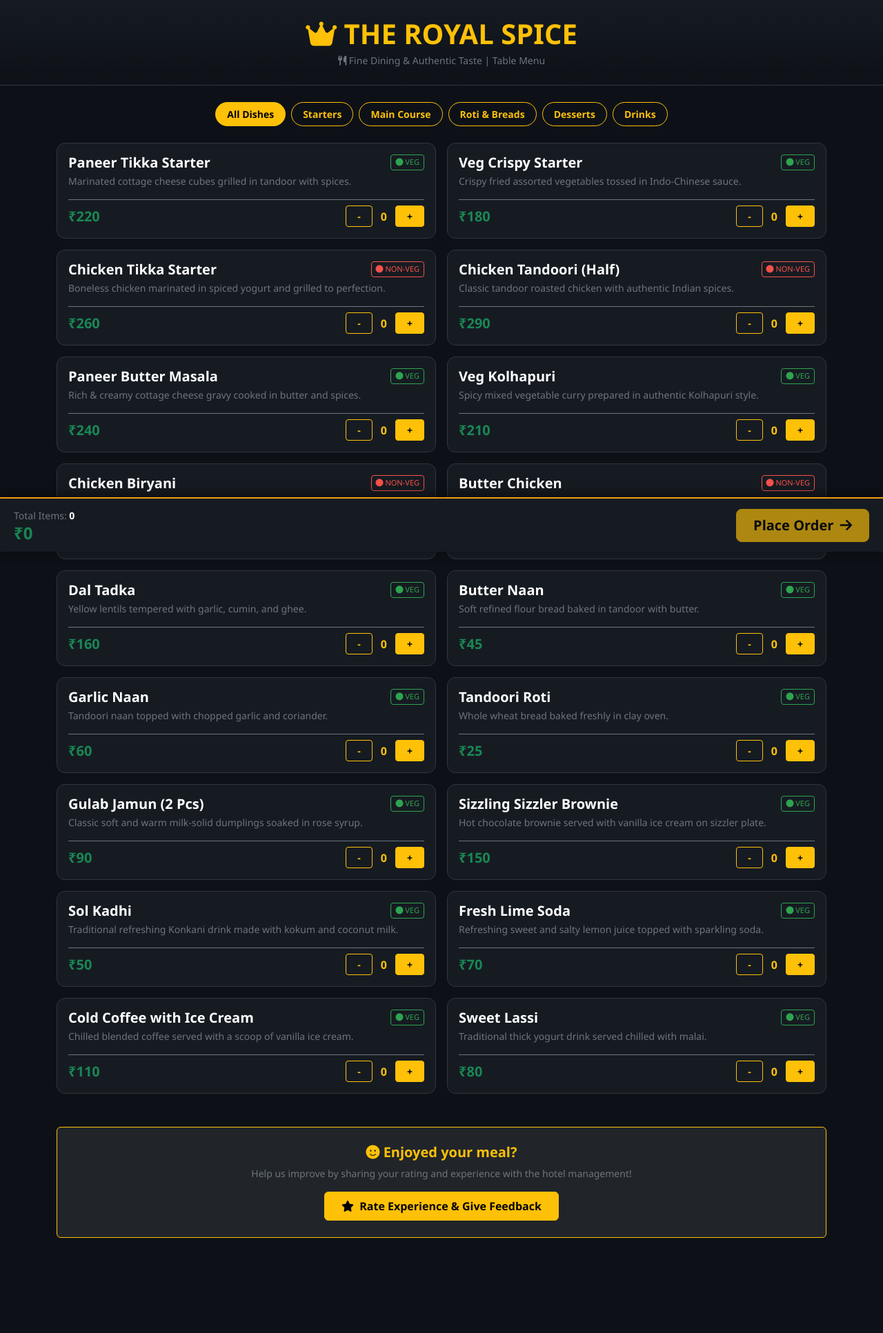
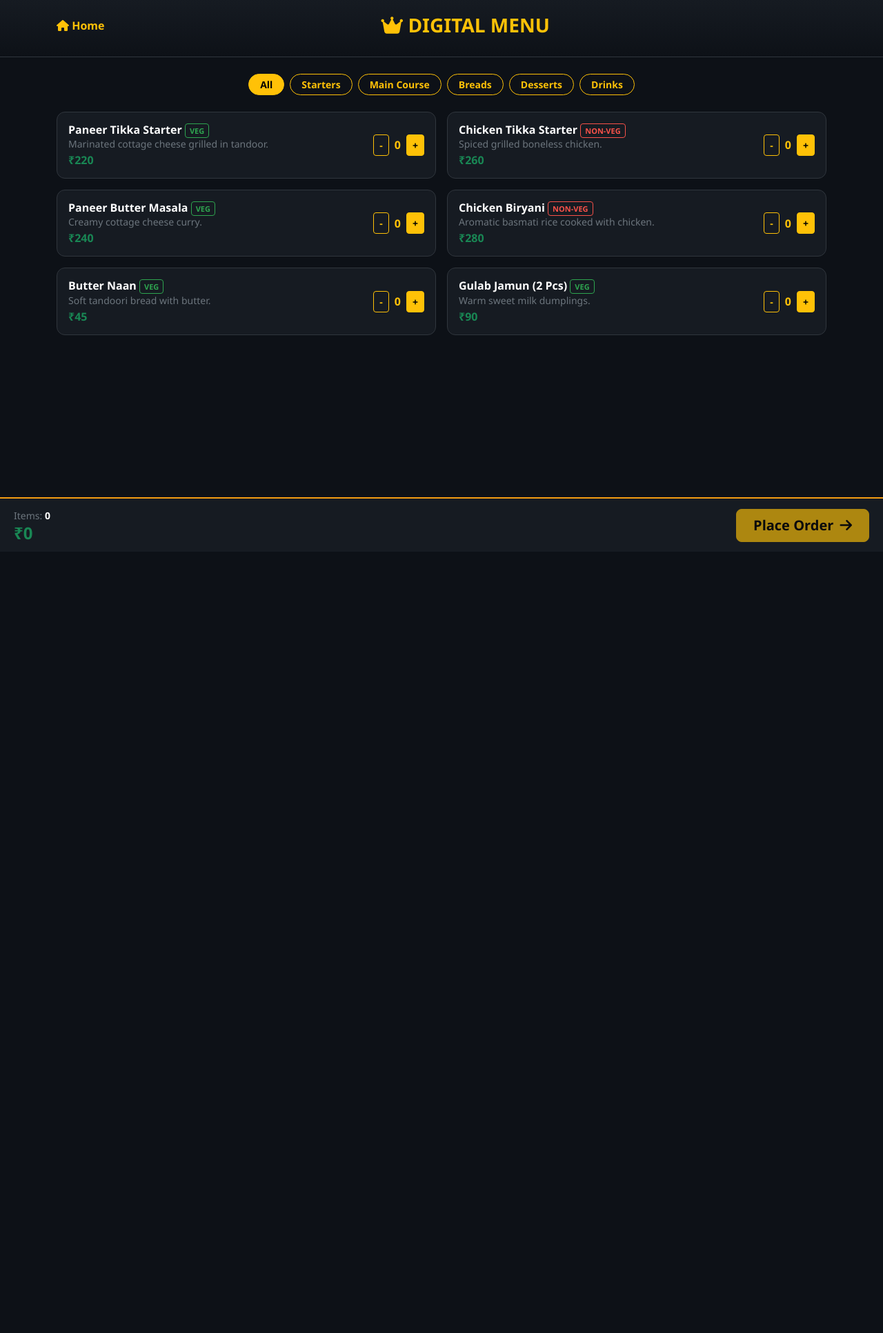
Before and after one commit to Harshadamahajan28/hotel-menu-app, a Flask app: page /menu in a window 1280 px wide. Shown: the whole page at 69% size. After the commit the page ends 786 px from the top, so only its background shows below. Run offline with Flask 3, Linux system fonts and the light colour scheme.

Commit message:
Update menu.html

```diff
--- a/templates/menu.html
+++ b/templates/menu.html
@@ -3,60 +3,47 @@
 <head>
     <meta charset="UTF-8">
     <meta name="viewport" content="width=device-width, initial-scale=1.0">
-    <title>Digital Menu - The Royal Spice</title>
+    <title>Digital Menu | The Royal Spice</title>
     <link rel="stylesheet" href="https://cdn.jsdelivr.net/npm/bootstrap@5.3.0/dist/css/bootstrap.min.css">
     <link rel="stylesheet" href="https://cdnjs.cloudflare.com/ajax/libs/font-awesome/6.4.0/css/all.min.css">
     <style>
         body { background-color: #0d1117; color: #ffffff; font-family: 'Segoe UI', sans-serif; padding-bottom: 90px; }
-        .hero-section { background: linear-gradient(180deg, #161b22 0%, #0d1117 100%); padding: 25px 15px; border-bottom: 1px solid #30363d; text-align: center; }
-        .dish-card { background-color: #161b22; border: 1px solid #30363d; border-radius: 12px; transition: transform 0.2s, border-color 0.2s; }
-        .dish-card:hover { border-color: #f39c12; transform: translateY(-2px); }
-        .cart-bar { position: fixed; bottom: 0; left: 0; right: 0; background-color: #161b22; border-top: 2px solid #f39c12; padding: 12px 20px; z-index: 1000; box-shadow: 0 -4px 15px rgba(0,0,0,0.5); }
-        .btn-cat { border-radius: 20px; font-weight: 600; padding: 6px 16px; font-size: 14px; }
+        .hero-section { background: linear-gradient(180deg, #161b22 0%, #0d1117 100%); padding: 20px 15px; border-bottom: 1px solid #30363d; }
+        .dish-card { background-color: #161b22; border: 1px solid #30363d; border-radius: 12px; }
+        .dish-card:hover { border-color: #f39c12; }
+        .cart-bar { position: fixed; bottom: 0; left: 0; right: 0; background-color: #161b22; border-top: 2px solid #f39c12; padding: 12px 20px; z-index: 1000; }
         .badge-veg { color: #2ea44f; border: 1px solid #2ea44f; padding: 2px 6px; font-size: 11px; border-radius: 4px; }
         .badge-nonveg { color: #f85149; border: 1px solid #f85149; padding: 2px 6px; font-size: 11px; border-radius: 4px; }
     </style>
 </head>
 <body>
 
-    <!-- Header Section -->
-    <div class="hero-section mb-4">
-        <h1 class="fw-bold text-warning mb-1"><i class="fa-solid fa-crown"></i> THE ROYAL SPICE</h1>
-        <p class="text-secondary small mb-0"><i class="fa-solid fa-utensils"></i> Fine Dining & Authentic Taste | Table Menu</p>
+    <div class="hero-section text-center mb-4">
+        <div class="d-flex justify-content-between align-items-center container mb-2">
+            <a href="{{ url_for('home') }}" class="text-warning text-decoration-none fw-bold"><i class="fa-solid fa-house"></i> Home</a>
+            <h3 class="fw-bold text-warning m-0"><i class="fa-solid fa-crown"></i> DIGITAL MENU</h3>
+            <div></div>
+        </div>
     </div>
 
     <div class="container">
-        <!-- Category Filter Buttons (Drinks Category Added) -->
+        <!-- Category Buttons -->
         <div class="d-flex justify-content-center gap-2 mb-4 flex-wrap">
-            <button class="btn btn-warning btn-cat" onclick="filterMenu('all')">All Dishes</button>
-            <button class="btn btn-outline-warning btn-cat" onclick="filterMenu('Starters')">Starters</button>
-            <button class="btn btn-outline-warning btn-cat" onclick="filterMenu('Main Course')">Main Course</button>
-            <button class="btn btn-outline-warning btn-cat" onclick="filterMenu('Roti & Breads')">Roti & Breads</button>
-            <button class="btn btn-outline-warning btn-cat" onclick="filterMenu('Desserts')">Desserts</button>
-            <button class="btn btn-outline-warning btn-cat" onclick="filterMenu('Drinks')">Drinks</button>
+            <button class="btn btn-warning rounded-pill btn-sm fw-bold px-3" onclick="filterMenu('all')">All</button>
+            <button class="btn btn-outline-warning rounded-pill btn-sm fw-bold px-3" onclick="filterMenu('Starters')">Starters</button>
+            <button class="btn btn-outline-warning rounded-pill btn-sm fw-bold px-3" onclick="filterMenu('Main Course')">Main Course</button>
+            <button class="btn btn-outline-warning rounded-pill btn-sm fw-bold px-3" onclick="filterMenu('Roti & Breads')">Breads</button>
+            <button class="btn btn-outline-warning rounded-pill btn-sm fw-bold px-3" onclick="filterMenu('Desserts')">Desserts</button>
+            <button class="btn btn-outline-warning rounded-pill btn-sm fw-bold px-3" onclick="filterMenu('Drinks')">Drinks</button>
         </div>
 
-        <!-- Menu Grid -->
-        <div class="row g-3" id="menuGrid">
-            <!-- Dishes loaded dynamically via JS -->
+        <div class="row g-3" id="menuGrid"></div>
     </div>
 
-        <!-- ⭐ Customer Feedback Button -->
-        <div class="card card-custom bg-dark border-warning text-center p-4 my-5">
-            <h5 class="text-warning fw-bold mb-2"><i class="fa-solid fa-face-smile"></i> Enjoyed your meal?</h5>
-            <p class="text-secondary small mb-3">Help us improve by sharing your rating and experience with the hotel management!</p>
-            <div>
-                <button class="btn btn-warning fw-bold px-4 py-2" data-bs-toggle="modal" data-bs-target="#feedbackModal">
-                    <i class="fa-solid fa-star me-1"></i> Rate Experience & Give Feedback
-                </button>
-            </div>
-        </div>
-    </div>
-
-    <!-- Floating Bottom Cart Bar -->
+    <!-- Floating Cart Bar -->
     <div class="cart-bar d-flex justify-content-between align-items-center">
         <div>
-            <span class="text-secondary small">Total Items: <strong class="text-white" id="cartCount">0</strong></span>
+            <span class="text-secondary small">Items: <strong class="text-white" id="cartCount">0</strong></span>
             <h4 class="text-success fw-bold m-0">₹<span id="cartTotal">0</span></h4>
         </div>
         <button class="btn btn-warning btn-lg fw-bold px-4" data-bs-toggle="modal" data-bs-target="#orderModal" id="checkoutBtn" disabled>
@@ -64,32 +51,27 @@
         </button>
     </div>
 
-    <!-- Place Order Modal -->
-    <div class="modal fade" id="orderModal" tabindex="-1" aria-hidden="true">
+    <!-- Order Modal -->
+    <div class="modal fade" id="orderModal" tabindex="-1">
         <div class="modal-dialog modal-dialog-centered">
             <div class="modal-content bg-dark text-white border-secondary">
                 <div class="modal-header border-secondary">
-                    <h5 class="modal-title text-warning fw-bold"><i class="fa-solid fa-receipt"></i> Confirm Your Order</h5>
+                    <h5 class="modal-title text-warning fw-bold"><i class="fa-solid fa-receipt"></i> Confirm Order</h5>
                     <button type="button" class="btn-close btn-close-white" data-bs-dismiss="modal"></button>
                 </div>
                 <div class="modal-body">
                     <div class="mb-3">
-                        <label class="form-label small">Your Name <span class="text-danger">*</span></label>
+                        <label class="form-label small">Your Name *</label>
                         <input type="text" id="cust_name" class="form-control bg-secondary text-white border-0" placeholder="e.g. Rahul Sharma" required>
                     </div>
                     <div class="mb-3">
-                        <label class="form-label small">Table Number <span class="text-danger">*</span></label>
+                        <label class="form-label small">Table Number *</label>
                         <input type="number" id="table_no" class="form-control bg-secondary text-white border-0" placeholder="e.g. 5" required>
                     </div>
-                    <div class="mb-3">
-                        <label class="form-label small">Phone Number (Optional)</label>
-                        <input type="tel" id="cust_phone" class="form-control bg-secondary text-white border-0" placeholder="e.g. 9876543210">
-                    </div>
                     <hr class="border-secondary">
-                    <h6 class="fw-bold text-warning">Order Items:</h6>
                     <div id="modalCartItems" class="small text-light opacity-75 mb-3"></div>
                     <div class="d-flex justify-content-between fw-bold fs-5 text-success">
-                        <span>Total Payable:</span>
+                        <span>Total:</span>
                         <span>₹<span id="modalCartTotal">0</span></span>
                     </div>
                 </div>
@@ -100,36 +82,37 @@
         </div>
     </div>
 
-    <!-- Feedback Modal -->
-    <div class="modal fade" id="feedbackModal" tabindex="-1" aria-hidden="true">
+    <!-- 🎉 Order Success Receipt Modal (With ID) -->
+    <div class="modal fade" id="successModal" tabindex="-1" data-bs-backdrop="static">
         <div class="modal-dialog modal-dialog-centered">
-            <div class="modal-content bg-dark text-white border-secondary">
-                <div class="modal-header border-secondary">
-                    <h5 class="modal-title text-warning fw-bold"><i class="fa-solid fa-star"></i> Customer Feedback</h5>
-                    <button type="button" class="btn-close btn-close-white" data-bs-dismiss="modal"></button>
+            <div class="modal-content bg-dark text-white border-success">
+                <div class="modal-body text-center p-4">
+                    <div class="fs-1 text-success mb-2"><i class="fa-solid fa-circle-check"></i></div>
+                    <h4 class="fw-bold text-success mb-1">Order Sent to Kitchen!</h4>
+                    <p class="text-secondary small">Your order has been placed successfully.</p>
+
+                    <div class="bg-secondary bg-opacity-25 p-3 rounded-3 my-3 text-start border border-secondary">
+                        <div class="d-flex justify-content-between mb-1">
+                            <span class="text-secondary">Order ID:</span>
+                            <strong class="text-warning" id="res_order_id">#ORD-0000</strong>
                         </div>
-                <div class="modal-body">
-                    <div class="mb-3">
-                        <label class="form-label small">Your Name</label>
-                        <input type="text" id="rev_name" class="form-control bg-secondary text-white border-0" placeholder="Enter your name">
+                        <div class="d-flex justify-content-between mb-1">
+                            <span class="text-secondary">Table No:</span>
+                            <strong class="text-white" id="res_table">0</strong>
                         </div>
-                    <div class="mb-3">
-                        <label class="form-label small">Rating</label>
-                        <select id="rev_rating" class="form-select bg-secondary text-white border-0">
-                            <option value="5">⭐⭐⭐⭐⭐ (5/5) Excellent</option>
-                            <option value="4">⭐⭐⭐⭐ (4/5) Very Good</option>
-                            <option value="3">⭐⭐⭐ (3/5) Good</option>
-                            <option value="2">⭐⭐ (2/5) Average</option>
-                            <option value="1">⭐ (1/5) Poor</option>
-                        </select>
+                        <div class="d-flex justify-content-between mb-1">
+                            <span class="text-secondary">Customer:</span>
+                            <strong class="text-white" id="res_name">Guest</strong>
                         </div>
-                    <div class="mb-3">
-                        <label class="form-label small">Comments / Feedback</label>
-                        <textarea id="rev_comment" class="form-control bg-secondary text-white border-0" rows="3" placeholder="Tell us about the food quality & service..."></textarea>
+                        <hr class="border-secondary my-2">
+                        <div id="res_items" class="small text-light mb-2"></div>
+                        <div class="d-flex justify-content-between fw-bold text-success fs-6">
+                            <span>Total Paid:</span>
+                            <span>₹<span id="res_total">0</span></span>
                         </div>
                     </div>
-                <div class="modal-footer border-secondary">
-                    <button type="button" class="btn btn-warning w-100 fw-bold" onclick="submitReview()">Submit Feedback</button>
+
+                    <button class="btn btn-success fw-bold w-100" onclick="location.reload()">Back to Menu</button>
                 </div>
             </div>
         </div>
@@ -138,33 +121,12 @@
     <script src="https://cdn.jsdelivr.net/npm/bootstrap@5.3.0/dist/js/bootstrap.bundle.min.js"></script>
     <script>
         const dishes = [
-            // Starters
-            { id: 1, name: "Paneer Tikka Starter", price: 220, category: "Starters", type: "veg", desc: "Marinated cottage cheese cubes grilled in tandoor with spices." },
-            { id: 2, name: "Veg Crispy Starter", price: 180, category: "Starters", type: "veg", desc: "Crispy fried assorted vegetables tossed in Indo-Chinese sauce." },
-            { id: 3, name: "Chicken Tikka Starter", price: 260, category: "Starters", type: "nonveg", desc: "Boneless chicken marinated in spiced yogurt and grilled to perfection." },
-            { id: 4, name: "Chicken Tandoori (Half)", price: 290, category: "Starters", type: "nonveg", desc: "Classic tandoor roasted chicken with authentic Indian spices." },
-
-            // Main Course
-            { id: 5, name: "Paneer Butter Masala", price: 240, category: "Main Course", type: "veg", desc: "Rich & creamy cottage cheese gravy cooked in butter and spices." },
-            { id: 6, name: "Veg Kolhapuri", price: 210, category: "Main Course", type: "veg", desc: "Spicy mixed vegetable curry prepared in authentic Kolhapuri style." },
-            { id: 7, name: "Chicken Biryani", price: 280, category: "Main Course", type: "nonveg", desc: "Aromatic basmati rice cooked with juicy chicken & rich spices." },
-            { id: 8, name: "Butter Chicken", price: 310, category: "Main Course", type: "nonveg", desc: "Tender chicken cooked in rich tomato and butter gravy." },
-            { id: 9, name: "Dal Tadka", price: 160, category: "Main Course", type: "veg", desc: "Yellow lentils tempered with garlic, cumin, and ghee." },
-
-            // Roti & Breads
-            { id: 10, name: "Butter Naan", price: 45, category: "Roti & Breads", type: "veg", desc: "Soft refined flour bread baked in tandoor with butter." },
-            { id: 11, name: "Garlic Naan", price: 60, category: "Roti & Breads", type: "veg", desc: "Tandoori naan topped with chopped garlic and coriander." },
-            { id: 12, name: "Tandoori Roti", price: 25, category: "Roti & Breads", type: "veg", desc: "Whole wheat bread baked freshly in clay oven." },
-
-            // Desserts
-            { id: 13, name: "Gulab Jamun (2 Pcs)", price: 90, category: "Desserts", type: "veg", desc: "Classic soft and warm milk-solid dumplings soaked in rose syrup." },
-            { id: 14, name: "Sizzling Sizzler Brownie", price: 150, category: "Desserts", type: "veg", desc: "Hot chocolate brownie served with vanilla ice cream on sizzler plate." },
-
-            // Drinks (Beverages Replaced)
-            { id: 15, name: "Sol Kadhi", price: 50, category: "Drinks", type: "veg", desc: "Traditional refreshing Konkani drink made with kokum and coconut milk." },
-            { id: 16, name: "Fresh Lime Soda", price: 70, category: "Drinks", type: "veg", desc: "Refreshing sweet and salty lemon juice topped with sparkling soda." },
-            { id: 17, name: "Cold Coffee with Ice Cream", price: 110, category: "Drinks", type: "veg", desc: "Chilled blended coffee served with a scoop of vanilla ice cream." },
-            { id: 18, name: "Sweet Lassi", price: 80, category: "Drinks", type: "veg", desc: "Traditional thick yogurt drink served chilled with malai." }
+            { id: 1, name: "Paneer Tikka Starter", price: 220, category: "Starters", type: "veg", desc: "Marinated cottage cheese grilled in tandoor." },
+            { id: 2, name: "Chicken Tikka Starter", price: 260, category: "Starters", type: "nonveg", desc: "Spiced grilled boneless chicken." },
+            { id: 3, name: "Paneer Butter Masala", price: 240, category: "Main Course", type: "veg", desc: "Creamy cottage cheese curry." },
+            { id: 4, name: "Chicken Biryani", price: 280, category: "Main Course", type: "nonveg", desc: "Aromatic basmati rice cooked with chicken." },
+            { id: 5, name: "Butter Naan", price: 45, category: "Roti & Breads", type: "veg", desc: "Soft tandoori bread with butter." },
+            { id: 6, name: "Gulab Jamun (2 Pcs)", price: 90, category: "Desserts", type: "veg", desc: "Warm sweet milk dumplings." }
         ];
 
         let cart = {};
@@ -173,36 +135,27 @@
             const grid = document.getElementById('menuGrid');
             grid.innerHTML = '';
             items.forEach(dish => {
-                const typeBadge = dish.type === 'veg'
-                    ? '<span class="badge-veg"><i class="fa-solid fa-circle"></i> VEG</span>'
-                    : '<span class="badge-nonveg"><i class="fa-solid fa-circle"></i> NON-VEG</span>';
-
+                const badge = dish.type === 'veg' ? '<span class="badge-veg">VEG</span>' : '<span class="badge-nonveg">NON-VEG</span>';
                 grid.innerHTML += `
                     <div class="col-md-6 col-12">
-                        <div class="dish-card p-3 h-100 d-flex flex-column justify-content-between">
+                        <div class="dish-card p-3 d-flex justify-content-between align-items-center">
                             <div>
-                                <div class="d-flex justify-content-between align-items-start mb-1">
-                                    <h5 class="fw-bold text-white m-0">${dish.name}</h5>
-                                    ${typeBadge}
+                                <h6 class="fw-bold m-0">${dish.name} ${badge}</h6>
+                                <p class="text-secondary small mb-1">${dish.desc}</p>
+                                <h6 class="text-success fw-bold m-0">₹${dish.price}</h6>
                             </div>
-                                <p class="text-secondary small mb-2">${dish.desc}</p>
-                            </div>
-                            <div class="d-flex justify-content-between align-items-center mt-2 pt-2 border-top border-secondary">
-                                <h5 class="text-success fw-bold m-0">₹${dish.price}</h5>
                             <div class="d-flex align-items-center gap-2">
-                                    <button class="btn btn-sm btn-outline-warning fw-bold px-3" onclick="changeQty(${dish.id}, -1)">-</button>
-                                    <span class="fw-bold text-warning fs-6 px-1" id="qty-${dish.id}">0</span>
-                                    <button class="btn btn-sm btn-warning fw-bold px-3" onclick="changeQty(${dish.id}, 1)">+</button>
+                                <button class="btn btn-sm btn-outline-warning fw-bold" onclick="changeQty(${dish.id}, -1)">-</button>
+                                <span class="fw-bold text-warning" id="qty-${dish.id}">0</span>
+                                <button class="btn btn-sm btn-warning fw-bold" onclick="changeQty(${dish.id}, 1)">+</button>
                             </div>
                         </div>
-                        </div>
-                    </div>
-                `;
+                    </div>`;
             });
         }
 
         function filterMenu(cat) {
-            if (cat === 'all') renderMenu(dishes);
+            if(cat === 'all') renderMenu(dishes);
             else renderMenu(dishes.filter(d => d.category === cat));
         }
 
@@ -213,86 +166,62 @@
         }
 
         function updateCart() {
-            let total = 0;
-            let count = 0;
-            let itemsHTML = '';
-
+            let total = 0, count = 0, itemsHTML = '';
             for (let id in cart) {
                 const dish = dishes.find(d => d.id == id);
                 if (dish) {
                     total += dish.price * cart[id];
                     count += cart[id];
-                    itemsHTML += `<div class="d-flex justify-content-between mb-1"><span>${dish.name} (x${cart[id]})</span><strong class="text-success">₹${dish.price * cart[id]}</strong></div>`;
+                    itemsHTML += `<div class="d-flex justify-content-between"><span>${dish.name} x${cart[id]}</span><strong>₹${dish.price * cart[id]}</strong></div>`;
                 }
-                const qtyElem = document.getElementById(`qty-${id}`);
-                if (qtyElem) qtyElem.innerText = cart[id];
+                if(document.getElementById(`qty-${id}`)) document.getElementById(`qty-${id}`).innerText = cart[id];
             }
-
-            dishes.forEach(d => {
-                if (!cart[d.id]) {
-                    const qtyElem = document.getElementById(`qty-${d.id}`);
-                    if (qtyElem) qtyElem.innerText = 0;
-                }
-            });
-
+            dishes.forEach(d => { if(!cart[d.id] && document.getElementById(`qty-${d.id}`)) document.getElementById(`qty-${d.id}`).innerText = 0; });
             document.getElementById('cartTotal').innerText = total;
             document.getElementById('cartCount').innerText = count;
             document.getElementById('modalCartTotal').innerText = total;
-            document.getElementById('modalCartItems').innerHTML = itemsHTML || 'No items selected';
+            document.getElementById('modalCartItems').innerHTML = itemsHTML;
             document.getElementById('checkoutBtn').disabled = count === 0;
         }
 
         async function submitOrder() {
-            const name = document.getElementById('cust_name').value;
-            const table = document.getElementById('table_no').value;
-            const phone = document.getElementById('cust_phone').value;
+            const customer_name = document.getElementById('cust_name').value;
+            const table_no = document.getElementById('table_no').value;
+            if (!customer_name || !table_no) { alert('Please enter Name & Table Number!'); return; }
 
-            if (!name || !table) {
-                alert('Please enter Name and Table Number!');
-                return;
-            }
-
-            let orderItems = [];
+            let items = [];
             let total = 0;
             for (let id in cart) {
                 const dish = dishes.find(d => d.id == id);
-                if (dish) {
-                    orderItems.push({ name: dish.name, price: dish.price, qty: cart[id] });
+                items.push({ name: dish.name, qty: cart[id], price: dish.price });
                 total += dish.price * cart[id];
             }
-            }
 
+            try {
                 const res = await fetch('/api/order', {
                     method: 'POST',
                     headers: { 'Content-Type': 'application/json' },
-                body: JSON.stringify({ name, table_no: table, phone, items: orderItems, total })
+                    body: JSON.stringify({ customer_name, table_no, items, total })
                 });
+                const data = await res.json();
+                if(data.success) {
+                    // Hide Order Modal
+                    bootstrap.Modal.getInstance(document.getElementById('orderModal')).hide();
 
-            const data = await res.json();
-            if (data.success) {
-                alert('🎉 Order Placed Successfully! Order #' + data.order_id);
-                location.reload();
+                    // Set Receipt Data
+                    document.getElementById('res_order_id').innerText = '#' + data.order_id;
+                    document.getElementById('res_table').innerText = table_no;
+                    document.getElementById('res_name').innerText = customer_name;
+                    document.getElementById('res_total').innerText = total;
+
+                    let itemSummary = '';
+                    items.forEach(i => itemSummary += `<div>• ${i.name} (x${i.qty})</div>`);
+                    document.getElementById('res_items').innerHTML = itemSummary;
+
+                    // Show Success Modal
+                    new bootstrap.Modal(document.getElementById('successModal')).show();
                 }
-        }
-
-        async function submitReview() {
-            const name = document.getElementById('rev_name').value || 'Guest';
-            const rating = document.getElementById('rev_rating').value;
-            const comment = document.getElementById('rev_comment').value;
-
-            if(!comment) {
-                alert('Please enter a brief feedback comment.');
-                return;
-            }
-
-            await fetch('/api/submit-review', {
-                method: 'POST',
-                headers: {'Content-Type': 'application/json'},
-                body: JSON.stringify({ name, rating, comment })
-            });
-
-            alert('Thank you for your valuable feedback! 🌸');
-            location.reload();
+            } catch(e) { alert('Order Failed!'); }
         }
 
         renderMenu(dishes);
```
Lines whose indentation alone changed are shown as unchanged.
